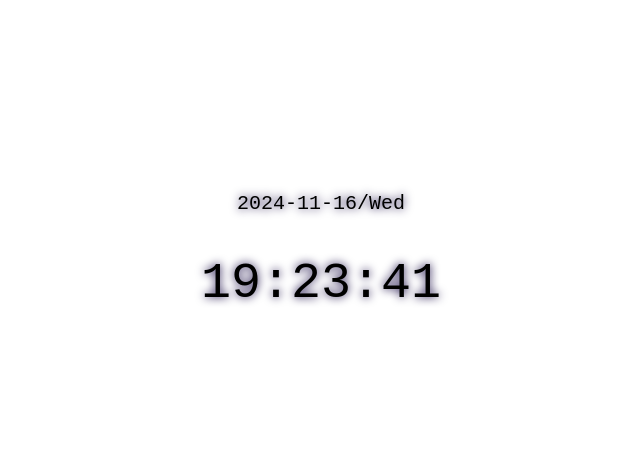
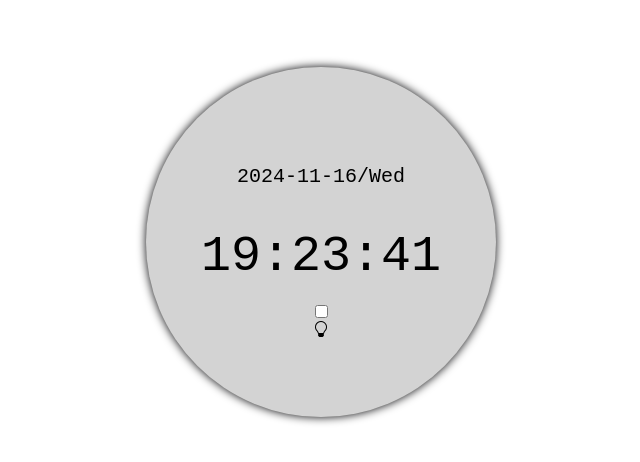
Before and after one commit to Faizan418/Digital-Clock, a plain HTML site: page index.html in a window 1280 px wide. Shown: the part 126-588 px from the top of the page, without its empty margins (319-959 px from the left). Drawn offline with nearby package versions, Linux system fonts and the light colour scheme.

Commit message:
Add files via upload

```diff
--- a/index.html
+++ b/index.html
@@ -4,6 +4,8 @@
     <meta charset="UTF-8">
     <meta name="viewport" content="width=device-width, initial-scale=1.0">
     <title>Clock</title>
+    <link rel="stylesheet" href="https://cdn.jsdelivr.net/npm/bootstrap-icons@1.11.3/font/bootstrap-icons.min.css">
+
     <style>
         body {
             height: 90vh;
@@ -15,15 +17,16 @@
         }
         .clock_box {
             /* border: 1px solid black; */
-            width: 300px;
-            height: 300px;
+            width: 350px;
+            height: 350px;
             text-align: center;
+            border-radius: 50%;
             display: flex;
             flex-direction: column;
             justify-content: center;
             /* align-items: center; */
             font-family: monospace;
-            filter: drop-shadow(-0px -0px 5px rgb(14, 1, 61));
+            filter: drop-shadow(-0px -0px 5px rgb(0, 0, 2));
         }
         #date {
             font-size: 20px;
@@ -39,6 +42,11 @@
             color: black;
             /* border: 1px solid black; */
         }
+        #switch {
+            margin-top: 20px;
+            font-size: 30px;
+            cursor: pointer;
+        }
     </style>
 </head>
 <body>
@@ -46,6 +54,11 @@
     <div class="clock_box">
         <p id="date">00</p>
         <p id="time">00</p>
+        <input type="checkbox" id="switch" onchange="toggleDarkMode()">
+        <!-- <div id="switch" onclick="toggleDarkMode()">
+        </div> -->
+        <i class="bi bi-lightbulb"></i>
+
     </div>
 
     <script>
@@ -72,6 +85,26 @@
 
         updateTime();
         setInterval(updateTime, 1000);
+
+        function toggleDarkMode() {
+                const body = document.body;
+                const clockBox = document.querySelector('.clock_box');
+                const switchInput = document.getElementById('switch');
+
+                if (switchInput.checked) {
+                    body.style.backgroundColor = '#333';
+                    clockBox.style.backgroundColor = '#555';
+                    date.style.color = 'white';
+                    time.style.color = 'white';
+                } else {
+                    body.style.backgroundColor = 'white';
+                    clockBox.style.backgroundColor = 'lightgray';
+                    date.style.color = 'black';
+                    time.style.color = 'black';
+                }
+                setInterval(updateTime, 1000);
+            }
+            toggleDarkMode();
     </script>
 </body>
 </html>
```
